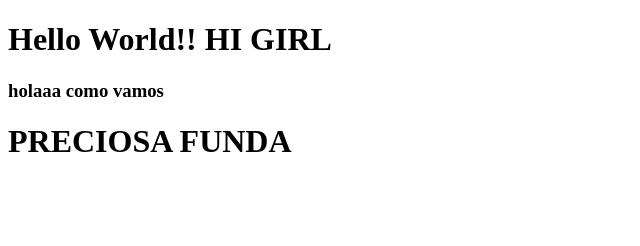
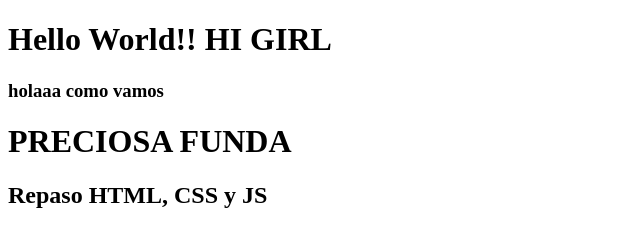
Before and after one commit to E03022003/hello-world, a plain HTML site: page index.html in a window 1280 px wide. Shown: the whole page, without its empty margins (0-640 px from the left). Drawn offline with Linux system fonts and the light colour scheme.

```diff
--- a/index.html
+++ b/index.html
@@ -8,7 +8,8 @@
 <body>
     <h1>Hello World!! HI GIRL</h1>
     <h3>holaaa como vamos</h3>
+    <h1>PRECIOSA FUNDA</h1>
 
-    <h1>PRECIOSA FUNDA</h1>
+    <h2>Repaso HTML, CSS y JS</h2>
 </body>
 </html>
```
Also changed, not shown: 1 other file.
